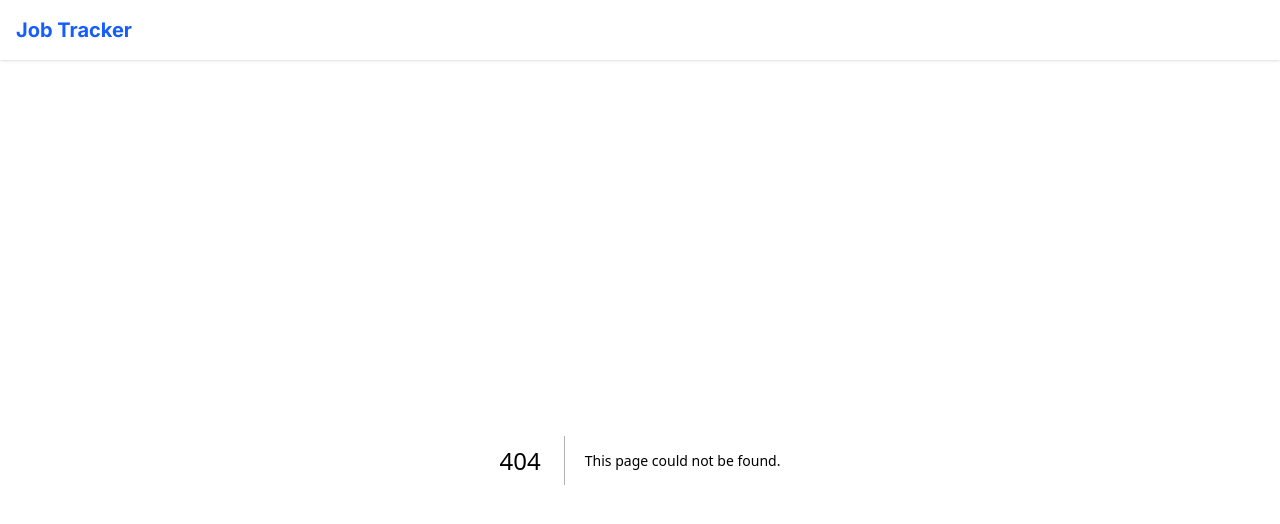
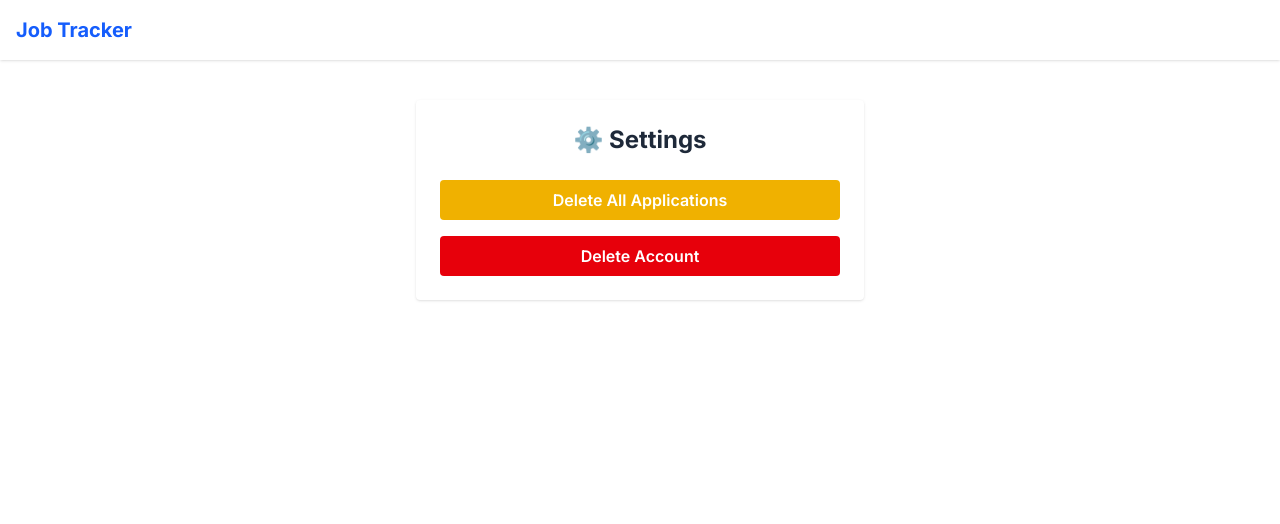
Before and after one commit to UzonnaA/job-tracker-frontend, a Next.js app: page /settings in a window 1280 px wide. Before the commit this address had no page. Shown: the top 524 px of the page. Built offline with nearby package versions, Linux system fonts and the light colour scheme.

Commit message:
Settings - Delete All Apps / Account
Added a settings page that allows the user to delete all applications or their account

```diff
--- a/src/app/components/Navbar.tsx
+++ b/src/app/components/Navbar.tsx
@@ -52,6 +52,7 @@ export default function Navbar() {
             <Link href="/add" className="text-gray-700 hover:text-blue-600">Add</Link>
             <Link href="/search" className="text-gray-700 hover:text-blue-600">Search</Link>
             <Link href="/stats" className="text-gray-700 hover:text-blue-600">Stats</Link>
+            <Link href="/settings" className="text-gray-700 hover:text-blue-600">Settings</Link>
 
           <button
             onClick={handleLogout}
--- /dev/null
+++ b/src/app/settings/page.tsx
@@ -0,0 +1,77 @@
+'use client'
+import { useState } from 'react'
+import { useRouter } from 'next/navigation'
+import { logout } from '@/utils/api'
+
+export default function SettingsPage() {
+  const router = useRouter()
+  const [loading, setLoading] = useState(false)
+  const [message, setMessage] = useState('')
+
+  const confirmAndExecute = async (action: () => Promise<void>, confirmText: string) => {
+    if (!window.confirm(confirmText)) return
+    setLoading(true)
+    setMessage('')
+    try {
+      await action()
+    } catch (err: any) {
+      setMessage(err.message || 'Something went wrong.')
+    } finally {
+      setLoading(false)
+    }
+  }
+
+  const deleteAccount = async () => {
+    const token = localStorage.getItem('token')
+    const res = await fetch(`${process.env.NEXT_PUBLIC_API_URL}/api/user/delete-account`, {
+      method: 'DELETE',
+      headers: {
+        'Authorization': `Bearer ${token}`,
+        'Content-Type': 'application/json',
+      },
+    })
+    if (!res.ok) throw new Error('Failed to delete account')
+    logout()
+    router.push('/login')
+  }
+
+  const deleteAllApplications = async () => {
+    const token = localStorage.getItem('token');
+    const res = await fetch(`${process.env.NEXT_PUBLIC_API_URL}/api/applications`, {
+        method: 'DELETE',
+        headers: {
+        'Authorization': `Bearer ${token}`,
+        'Content-Type': 'application/json',
+        },
+    });
+
+    if (!res.ok) throw new Error('Failed to delete applications');
+
+    setMessage('All applications deleted successfully.');
+    };
+
+
+  return (
+    <div className="max-w-md mx-auto mt-10 bg-white shadow p-6 rounded">
+      <h1 className="text-2xl font-bold mb-6 text-center text-gray-800">⚙️ Settings</h1>
+
+      {message && <p className="text-green-600 text-sm mb-4">{message}</p>}
+
+      <button
+        onClick={() => confirmAndExecute(deleteAllApplications, 'Are you sure you want to delete all job applications?')}
+        disabled={loading}
+        className="w-full bg-yellow-500 hover:bg-yellow-600 text-white font-semibold py-2 px-4 mb-4 rounded transition"
+      >
+        Delete All Applications
+      </button>
+
+      <button
+        onClick={() => confirmAndExecute(deleteAccount, 'Are you sure you want to delete your account? This cannot be undone.')}
+        disabled={loading}
+        className="w-full bg-red-600 hover:bg-red-700 text-white font-semibold py-2 px-4 rounded transition"
+      >
+        Delete Account
+      </button>
+    </div>
+  )
+}
```
